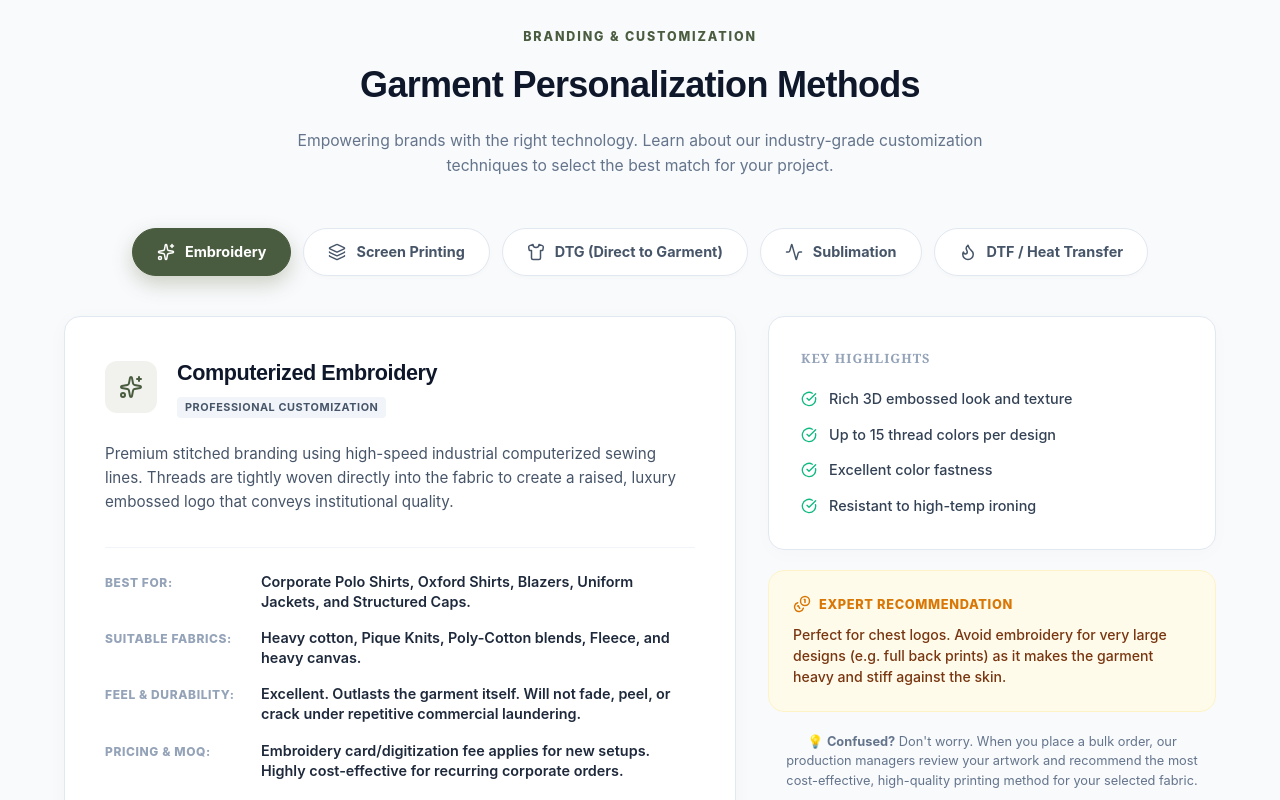
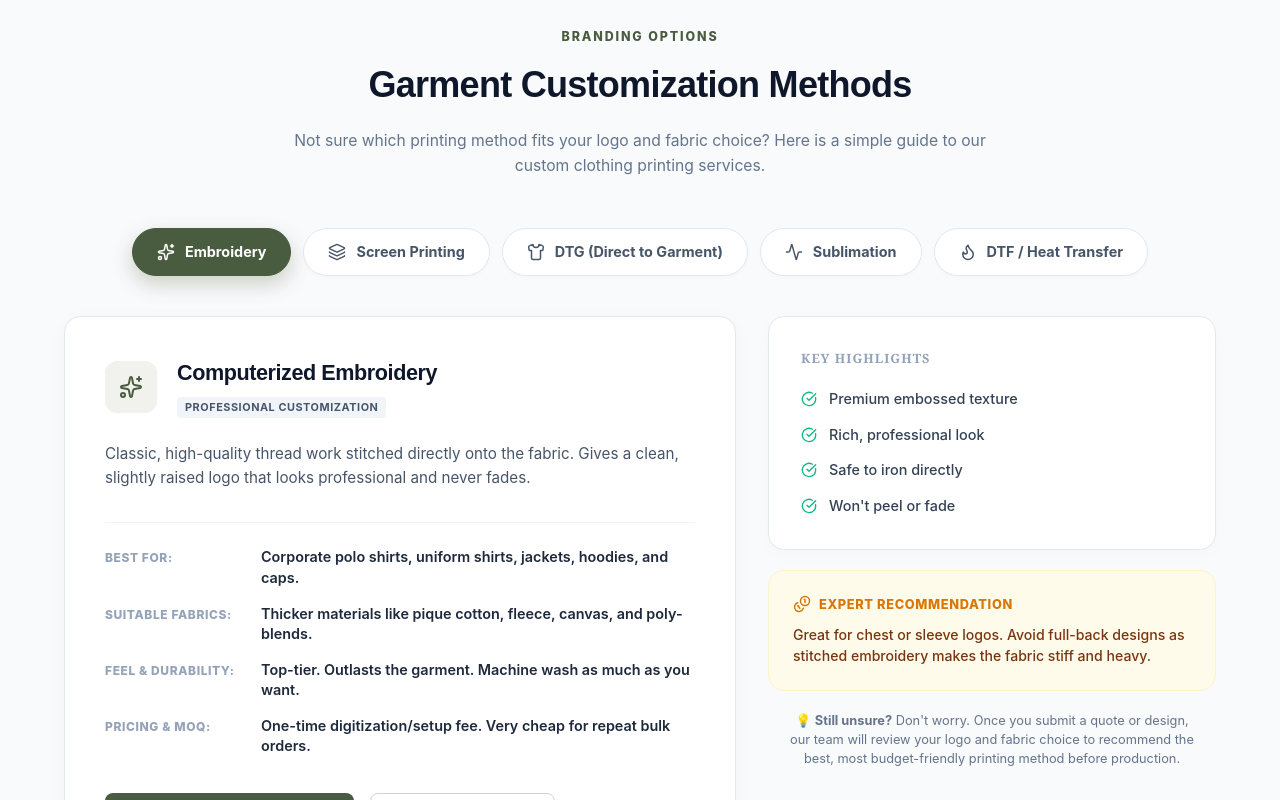
Before and after one commit to pratikjadhav8900/Tailoring-Turba, a Next.js app: page / in a window 1280 px wide. Shown: the part 4960-5760 px from the top of the page. Built offline with nearby package versions, Linux system fonts and the light colour scheme; no server answers.

Commit message:
copy: rewrite printing customization guide with a human, natural tone

```diff
--- a/src/components/landing/CustomizationEducation.tsx
+++ b/src/components/landing/CustomizationEducation.tsx
@@ -24,17 +24,17 @@ const printMethods: PrintMethod[] = [
     name: "Embroidery",
     icon: Sparkles,
     title: "Computerized Embroidery",
-    description: "Premium stitched branding using high-speed industrial computerized sewing lines. Threads are tightly woven directly into the fabric to create a raised, luxury embossed logo that conveys institutional quality.",
-    bestFor: "Corporate Polo Shirts, Oxford Shirts, Blazers, Uniform Jackets, and Structured Caps.",
-    fabrics: "Heavy cotton, Pique Knits, Poly-Cotton blends, Fleece, and heavy canvas.",
-    durability: "Excellent. Outlasts the garment itself. Will not fade, peel, or crack under repetitive commercial laundering.",
-    costProfile: "Embroidery card/digitization fee applies for new setups. Highly cost-effective for recurring corporate orders.",
-    proTip: "Perfect for chest logos. Avoid embroidery for very large designs (e.g. full back prints) as it makes the garment heavy and stiff against the skin.",
+    description: "Classic, high-quality thread work stitched directly onto the fabric. Gives a clean, slightly raised logo that looks professional and never fades.",
+    bestFor: "Corporate polo shirts, uniform shirts, jackets, hoodies, and caps.",
+    fabrics: "Thicker materials like pique cotton, fleece, canvas, and poly-blends.",
+    durability: "Top-tier. Outlasts the garment. Machine wash as much as you want.",
+    costProfile: "One-time digitization/setup fee. Very cheap for repeat bulk orders.",
+    proTip: "Great for chest or sleeve logos. Avoid full-back designs as stitched embroidery makes the fabric stiff and heavy.",
     details: [
-      "Rich 3D embossed look and texture",
-      "Up to 15 thread colors per design",
-      "Excellent color fastness",
-      "Resistant to high-temp ironing"
+      "Premium embossed texture",
+      "Rich, professional look",
+      "Safe to iron directly",
+      "Won't peel or fade"
     ]
   },
   {
@@ -42,17 +42,17 @@ const printMethods: PrintMethod[] = [
     name: "Screen Printing",
     icon: Layers,
     title: "Precision Screen Printing",
-    description: "The classic industry standard for bulk apparel customization. Uses stencils (screens) to apply layers of durable ink onto the garment surface, resulting in bold, vibrant colors with high opacity.",
-    bestFor: "High-volume promotional T-Shirts, Event Tees, Crewnecks, and Canvas Tote Bags.",
-    fabrics: "100% Cotton, Cotton-Poly blends, and standard canvas materials.",
-    durability: "High. Long-lasting colors that resist fading. Over several years, minor ink cracking may occur if tumble-dried hot.",
-    costProfile: "High setup cost per color (screen creation), but extremely low unit cost. Ideal for orders of 100+ units.",
-    proTip: "Limit your design to 1-3 solid colors for maximum budget efficiency. Each additional color requires a separate screen, which increases setup costs.",
+    description: "The industry standard for bulk t-shirts. Uses screens to press ink onto the fabric, creating sharp, solid colors that pop.",
+    bestFor: "Promotional t-shirts, events, custom bags, and crewnecks.",
+    fabrics: "100% cotton, poly-cotton blends, and canvas.",
+    durability: "Long-lasting. To prevent cracking over the years, wash inside-out.",
+    costProfile: "Low unit cost for big runs. Best for simple 1-3 color logos.",
+    proTip: "Keep the colors limited to save money. Adding colors means more screens, which adds to the setup cost.",
     details: [
-      "Extremely vibrant ink colors",
-      "Most cost-effective for large bulk orders",
-      "Works best on solid block designs",
-      "Smooth, uniform ink finish"
+      "Vibrant, solid ink",
+      "Vast range of colors",
+      "Best price for bulk",
+      "Smooth, clean finish"
     ]
   },
   {
@@ -60,17 +60,17 @@ const printMethods: PrintMethod[] = [
     name: "DTG (Direct to Garment)",
     icon: Shirt,
     title: "Direct to Garment Digital Print",
-    description: "High-resolution digital inkjet printing directly onto the fabric fibers (similar to a paper printer). Excellent for complex, multi-colored designs, photographs, and high-detail gradient artwork.",
-    bestFor: "Bespoke designer t-shirts, small batch merchandise, and highly detailed artistic prints.",
-    fabrics: "100% Combed Cotton or high-cotton blends (minimum 80% cotton is recommended for ink absorption).",
-    durability: "Medium. Ink fuses with fibers, resulting in a soft feel. Colors fade gradually over 40+ washes.",
-    costProfile: "Zero setup fee. Flat cost per print, making it perfect for custom low-volume runs (10-50 units).",
-    proTip: "Great for quick-turnaround samples or colorful gradient logos. Always wash inside out in cold water to preserve print details.",
+    description: "Like printing on paper, but for t-shirts. Specialized fabric printers spray ink directly onto cotton fibers, capturing every tiny detail and color.",
+    bestFor: "Complex multi-color logos, colorful artwork, and small runs.",
+    fabrics: "100% cotton works best.",
+    durability: "Soft feel, no heavy ink print. Fades slightly over time, like vintage tees.",
+    costProfile: "No setup fees. Perfect for smaller, highly detailed orders.",
+    proTip: "Perfect if your logo has gradients or photos. Wash inside-out in cold water.",
     details: [
-      "Unlimited colors and smooth gradients",
-      "Ultra-soft feel (no thick ink layer)",
-      "Zero setup costs or plate charges",
-      "Ideal for photography and fine art prints"
+      "Unlimited print colors",
+      "Super soft to touch",
+      "Zero setup costs",
+      "Perfect for gradients"
     ]
   },
   {
@@ -78,17 +78,17 @@ const printMethods: PrintMethod[] = [
     name: "Sublimation",
     icon: Activity,
     title: "Dye Sublimation Printing",
-    description: "Heat-activated dyes are chemically gas-fused directly into polyester fibers. The print becomes part of the fabric itself, meaning there is absolutely zero physical ink feel and maximum breathability.",
-    bestFor: "Athletic uniforms, dryfit corporate polo shirts, custom sports jerseys, and high-performance cycling wear.",
-    fabrics: "100% Polyester or high-polyester active fabrics only (White or light colors).",
-    durability: "Maximum. The print will never crack, peel, or fade, even under sweat, stretching, or daily washing.",
-    costProfile: "Low setup fees, highly efficient for full-surface all-over printing (AOP).",
-    proTip: "Choose this for corporate sports days, gyms, or outdoor workers who require light, breathable, moisture-wicking uniforms.",
+    description: "Dye is chemically infused directly into polyester fibers using heat. The print literally becomes part of the shirt, meaning there is zero physical ink texture.",
+    bestFor: "Sports jerseys, activewear, dry-fit polos, and gym wear.",
+    fabrics: "100% polyester only (white or light colors).",
+    durability: "Will never fade, crack, or peel—even with intense sweat and sports washing.",
+    costProfile: "Cost-effective, perfect for full-coverage prints.",
+    proTip: "Choose this if you need moisture-wicking, breathable uniforms for sports or hot environments.",
     details: [
-      "100% breathable with zero ink weight",
-      "All-over print (AOP) seamless graphics",
-      "Colors stay vibrant forever",
-      "No cracking or peeling possible"
+      "100% breathable",
+      "Print is part of fabric",
+      "Never fades or cracks",
+      "Full all-over print (AOP)"
     ]
   },
   {
@@ -96,17 +96,17 @@ const printMethods: PrintMethod[] = [
     name: "DTF / Heat Transfer",
     icon: Flame,
     title: "Direct to Film & Heat Transfer",
-    description: "Artwork is digitally printed onto a release film and heat-pressed onto the garment with specialized adhesive. Delivers razor-sharp edges, solid gradients, and fine details on almost any fabric type.",
-    bestFor: "Corporate event badges, sleeve logos, sports numbers, and windbreakers/jackets.",
-    fabrics: "Polyester, Nylon, Cotton, Poly-spandex, and waterproof outerwear fabrics.",
-    durability: "High. Flexible adhesive allows the print to stretch. Withstands standard machine wash cycles.",
-    costProfile: "Minimal setup cost. Very economical for small logos, badges, and personalizing names/numbers.",
-    proTip: "Excellent for multi-colored brand logos placed on difficult spots (like sleeves, collars, or polyester jackets) where screen printing fails.",
+    description: "Designs are printed on a film and heat-pressed onto the garment with specialized adhesive. Creates extremely sharp edges and vibrant gradients.",
+    bestFor: "Logo badges, numbers on sports jerseys, and waterproof jackets.",
+    fabrics: "Polyester, nylon, cotton, spandex—works on almost anything.",
+    durability: "Good stretch and durability. Machine wash friendly.",
+    costProfile: "Very cheap for individual names, small logo placements, or labels.",
+    proTip: "Great for placing logos in tricky spots (collars, sleeves) where standard printing is hard.",
     details: [
-      "Razor-sharp edges and fine details",
-      "Applies perfectly to synthetic and synthetic-blend fabrics",
-      "Elastic, stretch-resistant prints",
-      "Vivid color rendering"
+      "Sharp borders & lines",
+      "Flexible & stretchable",
+      "Great on jackets & nylon",
+      "Vivid color gradients"
     ]
   }
 ];
@@ -120,10 +120,10 @@ export default function CustomizationEducation() {
     <section className={styles.section}>
       <div className={styles.container}>
         <div className={styles.header}>
-          <span className={styles.tagline}>Branding & Customization</span>
-          <h2 className={styles.title}>Garment Personalization Methods</h2>
+          <span className={styles.tagline}>Branding Options</span>
+          <h2 className={styles.title}>Garment Customization Methods</h2>
           <p className={styles.subtitle}>
-            Empowering brands with the right technology. Learn about our industry-grade customization techniques to select the best match for your project.
+            Not sure which printing method fits your logo and fabric choice? Here is a simple guide to our custom clothing printing services.
           </p>
         </div>
 
@@ -212,7 +212,7 @@ export default function CustomizationEducation() {
             </div>
 
             <div className={styles.educationalNote}>
-              💡 <strong>Confused?</strong> Don&apos;t worry. When you place a bulk order, our production managers review your artwork and recommend the most cost-effective, high-quality printing method for your selected fabric.
+              💡 <strong>Still unsure?</strong> Don&apos;t worry. Once you submit a quote or design, our team will review your logo and fabric choice to recommend the best, most budget-friendly printing method before production.
             </div>
           </div>
         </div>
```
